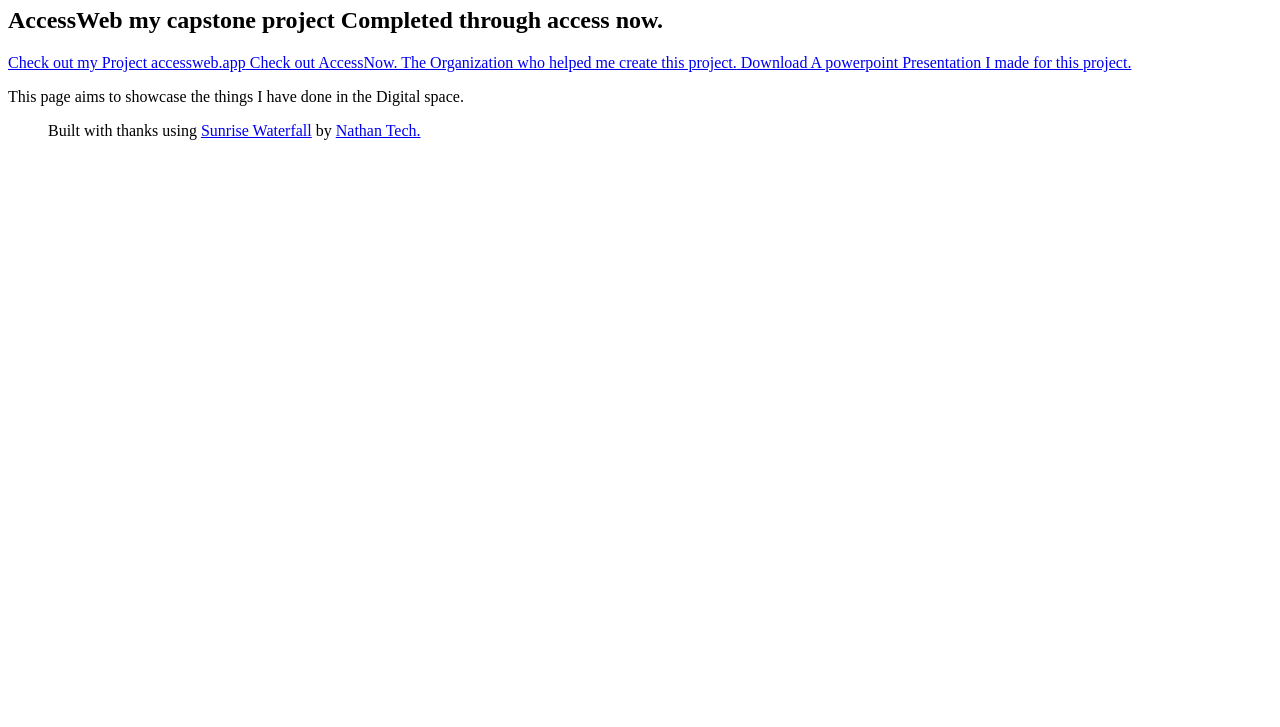
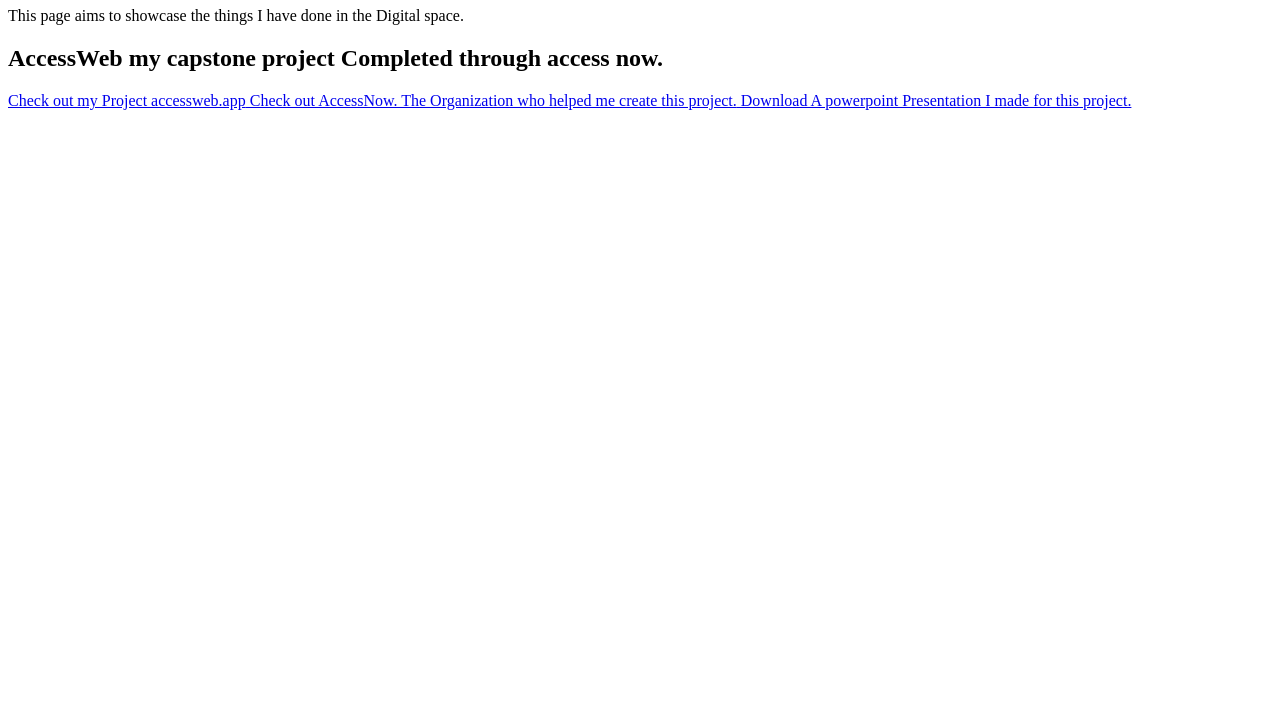
Before and after one commit to willbilec/willbilec.github.io, a plain HTML site: page index.html in a window 1280 px wide. Shown: the part 73-800 px from the top of the page. Drawn offline with Linux system fonts and the light colour scheme.

Commit message:
Tryed to fix some things.

```diff
--- a/index.html
+++ b/index.html
@@ -5,7 +5,7 @@
 </head>
 <body>
 <h1>Intro</h1>
+<p>This page aims to showcase the things I have done in the Digital space.</p>
 <h2>AccessWeb my capstone project Completed through access now.</h2>
-<a href="www.accessweb.app" accesskey="a" > Check out my Project accessweb.app</a><a href="https://accessnow.com/"> Check out AccessNow. The Organization who helped me create this project.</a><a href="/downloads/project.pptx" accesskey, download > Download A powerpoint Presentation I made for this project.</a><p>This page aims to showcase the things I have done in the Digital space.</p>
-<blockquote>Built with thanks using <a href="https://nathantech.net/products/software/sunrisewaterfall.php">Sunrise Waterfall</a> by <a href="https://nathantech.net">Nathan Tech.</a></blockquote></body>
+<a href="www.accessweb.app" accesskey="a" > Check out my Project accessweb.app</a><a href="https://accessnow.com/"> Check out AccessNow. The Organization who helped me create this project.</a><a href="/downloads/project.pptx" accesskey, download > Download A powerpoint Presentation I made for this project.</a></body>
 </html>
```
